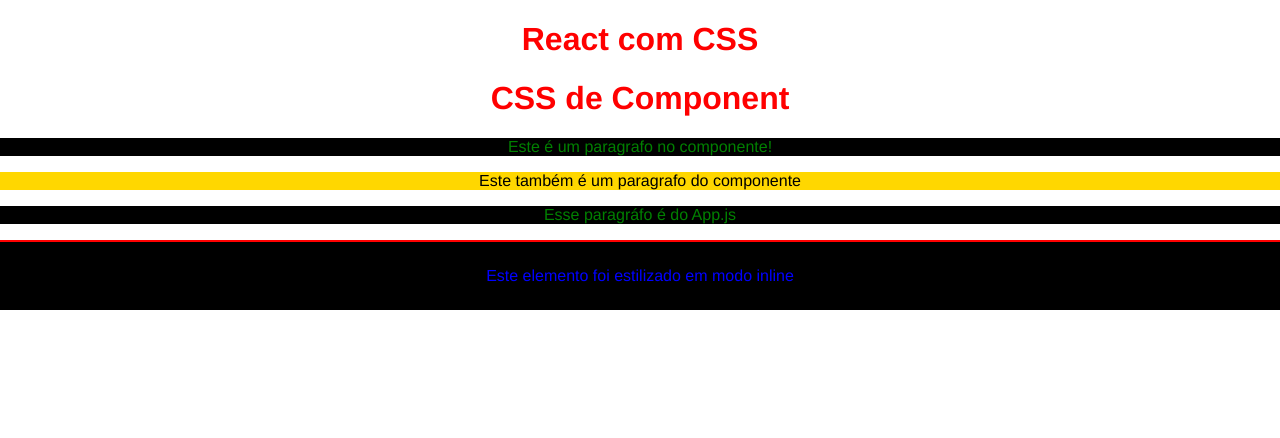
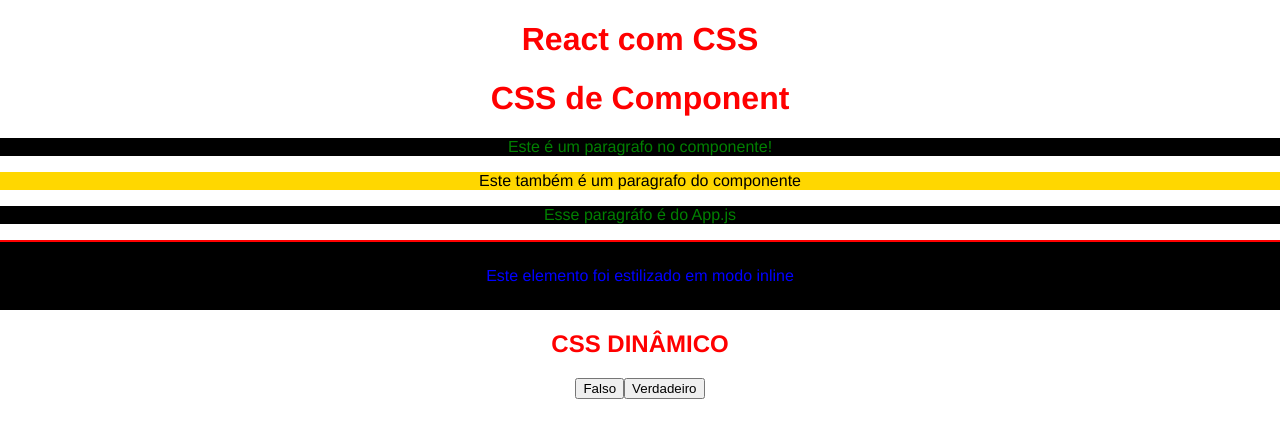
Before and after one commit to allanfenelon/CURSO_REACT, a React (Create React App) app in the folder 4_CSS_REACT/css/: page / in a window 1280 px wide. Shown: the top 438 px of the page. Built offline with nearby package versions, Linux system fonts and the light colour scheme.

Commit message:
CSS INLINE DINÂMICO

```diff
--- a/4_CSS_REACT/css/src/App.js
+++ b/4_CSS_REACT/css/src/App.js
@@ -1,8 +1,13 @@
+// STYLES
 import './App.css';
+// HOOKS
+import { useState } from 'react';
 // COMPONENTS
 import MyComponent from './components/MyComponent';
 
+
 function App() {
+  const [valor, setValor] = useState(true)
   return (
     <div className="App">
       {/* CSS GLOBAL */}
@@ -14,6 +19,10 @@ function App() {
       <p style={{color:'blue', padding: '25px', borderTop: '2px solid red'}}>
         Este elemento foi estilizado em modo inline
       </p>
+      {/* CSS INLINE DINÂMICO*/}
+      <h2 style={valor ? ({color:'red'}):({color:'blue'})}>CSS DINÂMICO</h2>
+      <button onClick={()=> setValor(false)}>Falso</button>
+      <button onClick={()=> setValor(true)}>Verdadeiro</button>
     </div>
   );
 }
```
